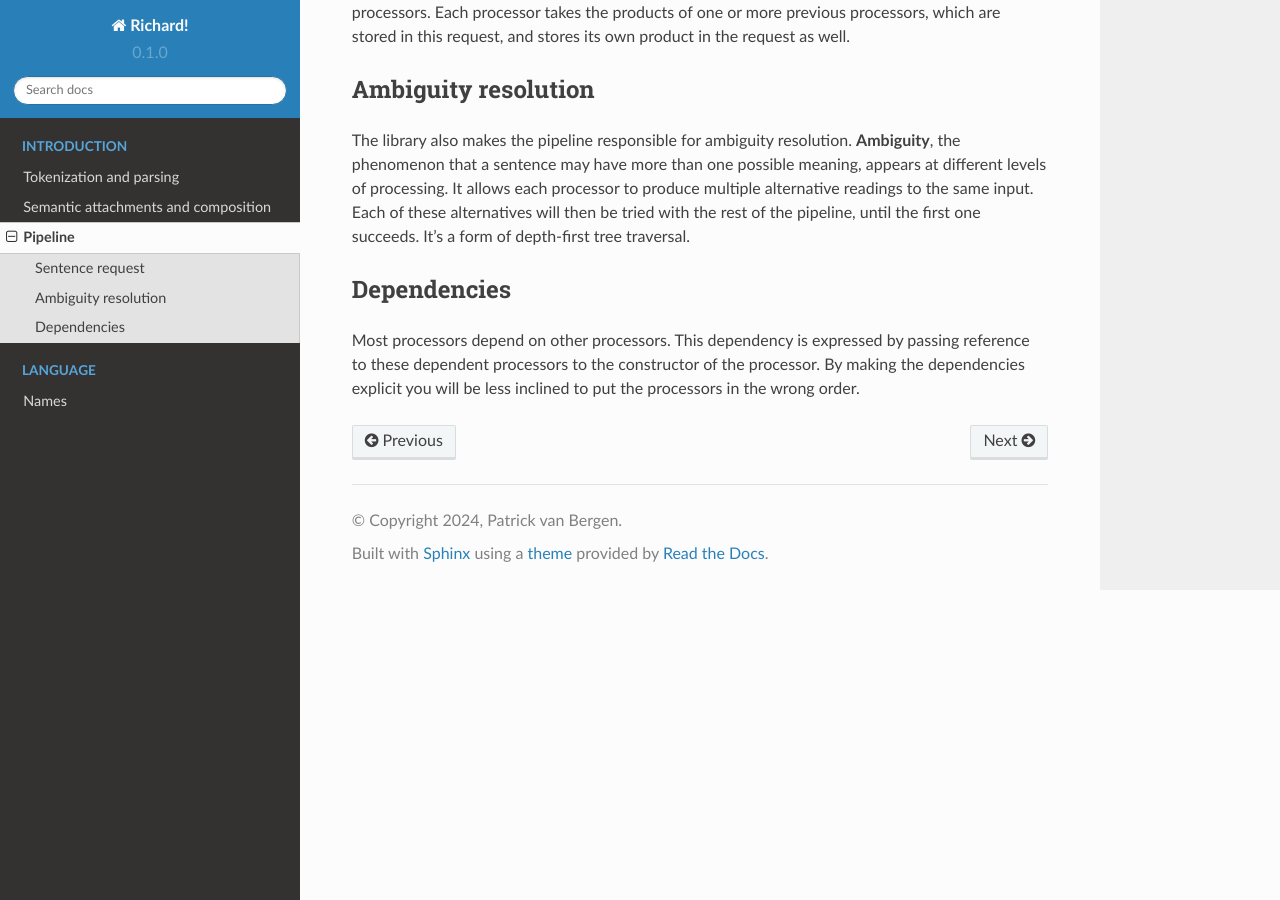
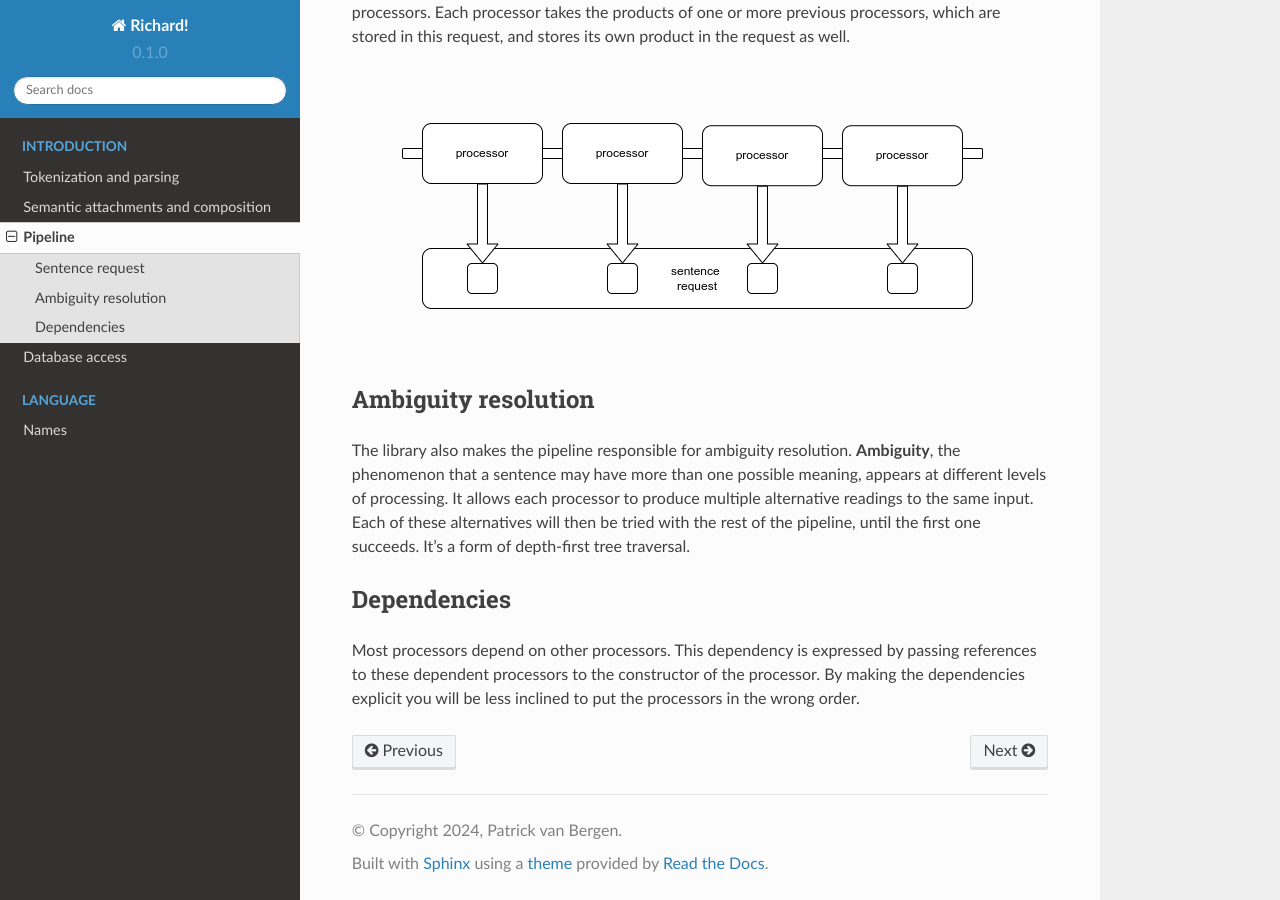
Before and after one commit to garfix/richard-readthedocs, a Sphinx documentation site: the page built from docs/source/introduction/pipeline.md, in a window 1280 px wide and 900 px high, scrolled down 689 px. Built offline with Sphinx 7.4.7 and the Read the Docs theme 2.0.0, drawn with Linux system fonts in a browser that asks for light colours.

Commit message:
database

```diff
--- a/docs/source/index.rst
+++ b/docs/source/index.rst
@@ -9,6 +9,7 @@
    introduction/parsing.md
    introduction/composition.md
    introduction/pipeline.md
+   introduction/database.md
 
 .. toctree::
    :caption: Language
--- a/docs/source/introduction/pipeline.md
+++ b/docs/source/introduction/pipeline.md
@@ -12,10 +12,12 @@
 
 Each new input sentence is placed in an object, a `SentenceRequest`, and passed through all processors. Each processor takes the products of one or more previous processors, which are stored in this request, and stores its own product in the request as well.
 
+![Pipeline](../images/pipeline-request.drawio.png)
+
 ## Ambiguity resolution
 
 The library also makes the pipeline responsible for ambiguity resolution. __Ambiguity__, the phenomenon that a sentence may have more than one possible meaning, appears at different levels of processing. It allows each processor to produce multiple alternative readings to the same input. Each of these alternatives will then be tried with the rest of the pipeline, until the first one succeeds. It's a form of depth-first tree traversal.
 
 ## Dependencies
 
-Most processors depend on other processors. This dependency is expressed by passing reference to these dependent processors to the constructor of the processor. By making the dependencies explicit you will be less inclined to put the processors in the wrong order.
+Most processors depend on other processors. This dependency is expressed by passing references to these dependent processors to the constructor of the processor. By making the dependencies explicit you will be less inclined to put the processors in the wrong order.
```
Also changed, not shown: docs/source/introduction/database.md (added, +30 -0 lines), docs/source/images/pipeline-request.drawio.png (added), 1 other file.
